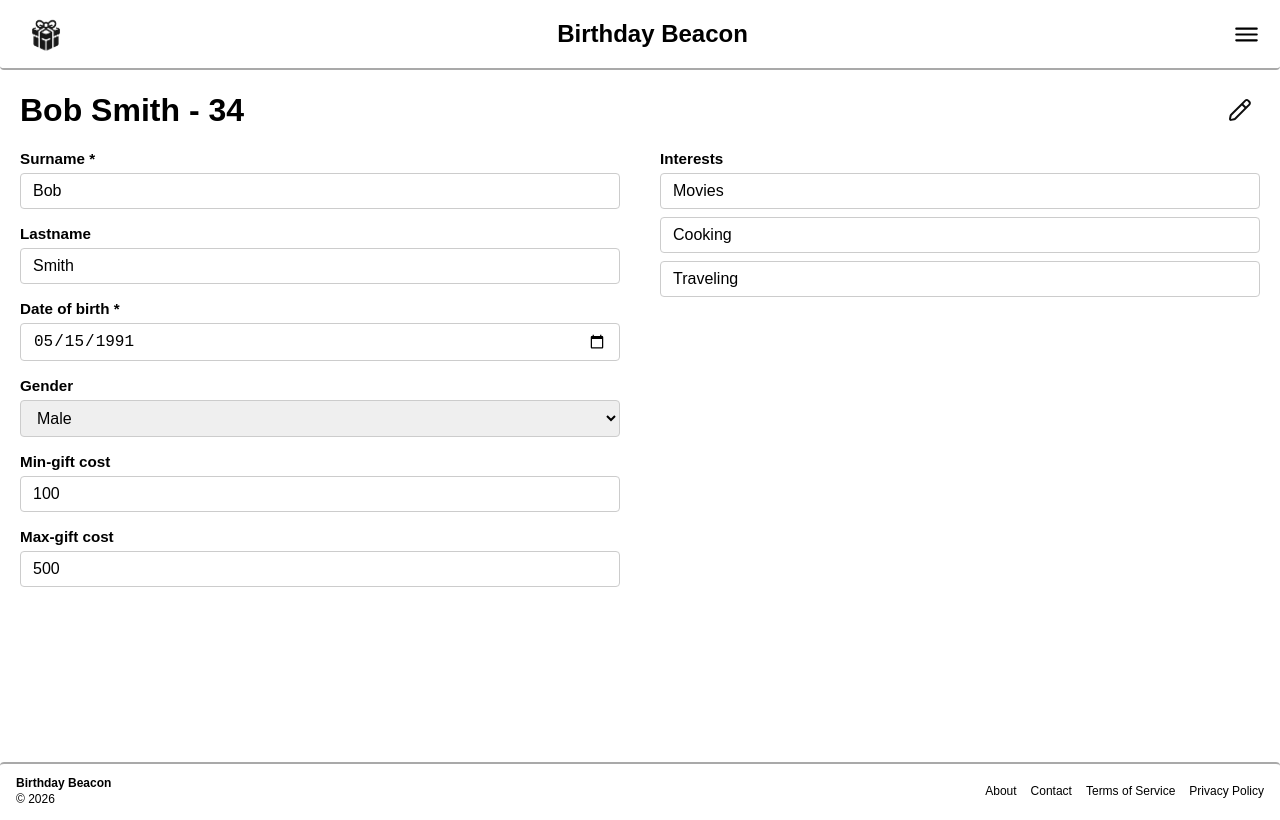
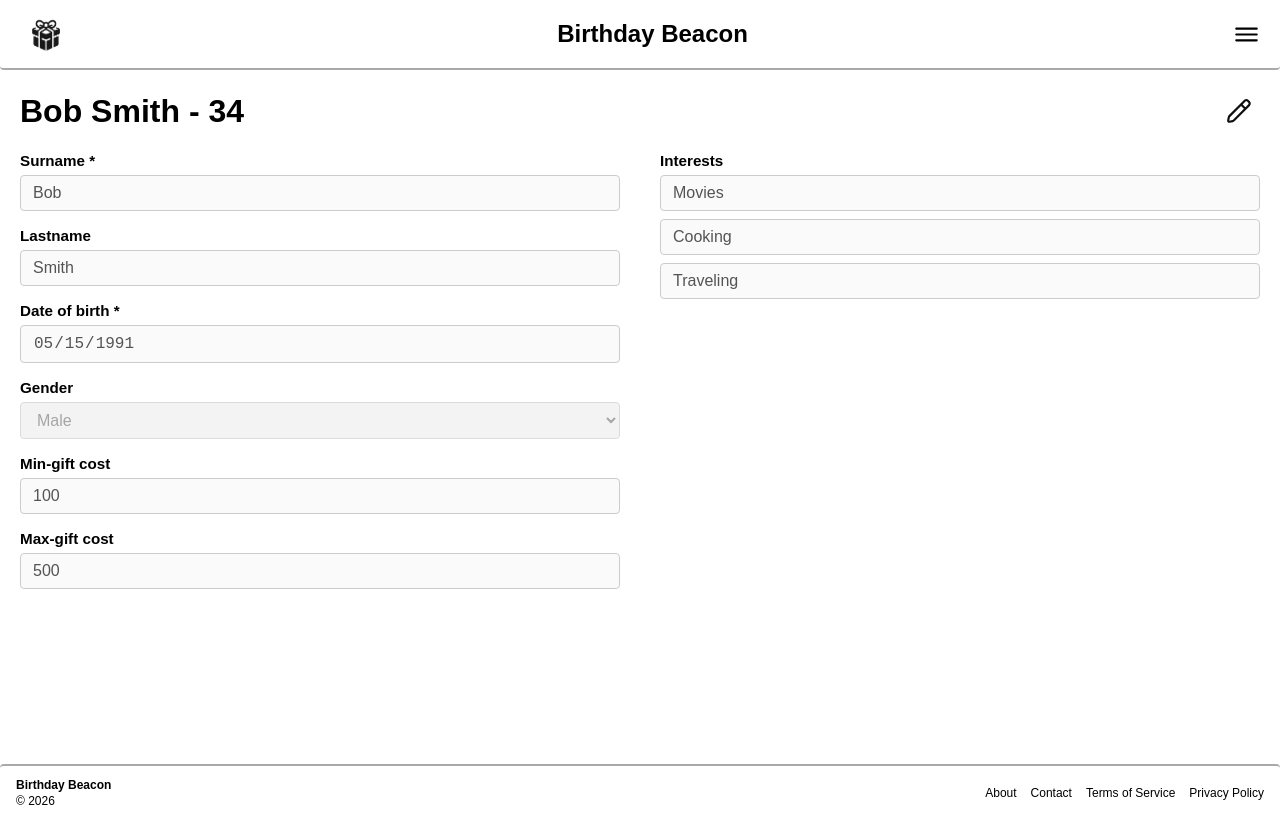
Before and after one commit to LucasLofqvist/birthday-beacon-ui, a Vue app: page /contact/view/1 in a window 1280 px wide. Built offline with nearby package versions, Linux system fonts and the light colour scheme.

Commit message:
Disabled all fields when in view mode. Removed cancel button and made edit-btn toggleable.

```diff
--- a/src/views/main/ContactView.vue
+++ b/src/views/main/ContactView.vue
@@ -132,9 +132,9 @@ const maxDate = new Date().toISOString().split("T")[0];
       </h1>
       <button
         v-if="mode === 'view' || mode === 'edit'"
-        :disabled="mode === 'edit'"
-        @click="mode = 'edit'"
+        @click="mode === 'view' ? (mode = 'edit') : (mode = 'view')"
         class="edit-btn"
+        :class="{ active: mode === 'edit' }"
         title="Edit contact"
       >
         <img :src="edit" alt="Edit" />
@@ -145,12 +145,22 @@ const maxDate = new Date().toISOString().split("T")[0];
       <section class="left-section">
         <div class="form-group">
           <label for="surname">Surname *</label>
-          <input v-model="contact.surname" type="text" id="surname" />
+          <input
+            v-model="contact.surname"
+            type="text"
+            id="surname"
+            :disabled="mode === 'view'"
+          />
         </div>
 
         <div class="form-group">
           <label for="lastname">Lastname</label>
-          <input v-model="contact.lastname" type="text" id="lastname" />
+          <input
+            v-model="contact.lastname"
+            type="text"
+            id="lastname"
+            :disabled="mode === 'view'"
+          />
         </div>
 
         <div class="form-group">
@@ -160,12 +170,17 @@ const maxDate = new Date().toISOString().split("T")[0];
             type="date"
             id="dateOfBirth"
             :max="maxDate"
+            :disabled="mode === 'view'"
           />
         </div>
 
         <div class="form-group">
           <label for="gender">Gender</label>
-          <select v-model="contact.gender" id="gender">
+          <select
+            v-model="contact.gender"
+            id="gender"
+            :disabled="mode === 'view'"
+          >
             <option value="">Select gender</option>
             <option value="male">Male</option>
             <option value="female">Female</option>
@@ -180,6 +195,7 @@ const maxDate = new Date().toISOString().split("T")[0];
             type="number"
             id="minGiftCost"
             :min="0"
+            :disabled="mode === 'view'"
           />
         </div>
 
@@ -190,6 +206,7 @@ const maxDate = new Date().toISOString().split("T")[0];
             type="number"
             id="maxGiftCost"
             :min="minGiftCost"
+            :disabled="mode === 'view'"
           />
         </div>
       </section>
@@ -209,6 +226,7 @@ const maxDate = new Date().toISOString().split("T")[0];
                 type="text"
                 :placeholder="`Interest ${index + 1}`"
                 class="interest-input"
+                :disabled="mode === 'view'"
               />
               <button
                 v-if="mode === 'create' || mode === 'edit'"
@@ -244,16 +262,7 @@ const maxDate = new Date().toISOString().split("T")[0];
           type="submit"
           class="save-btn"
         >
-          {{ mode === "create" ? "Create" : "Save" }} Contact
-        </button>
-
-        <button
-          v-if="mode === 'edit'"
-          type="button"
-          @click.prevent="mode = 'view'"
-          class="cancel-btn"
-        >
-          Cancel Edit
+          Save {{ mode === "create" ? "Contact" : "Changes" }}
         </button>
       </section>
     </form>
@@ -291,29 +300,28 @@ const maxDate = new Date().toISOString().split("T")[0];
 }
 
 .edit-btn {
-  background: none;
+  background-color: white;
   border: none;
   cursor: pointer;
   padding: 8px;
-  border-radius: 4px;
+  border-radius: 50%;
   display: flex;
   align-items: center;
   justify-content: center;
-  transition: background-color 0.2s;
+  -webkit-tap-highlight-color: transparent;
+  transition: transform 0.2s;
 }
 
-.edit-btn:hover:not(:disabled) {
-  background-color: #f0f0f0;
-}
-
-.edit-btn:disabled {
-  opacity: 0.5;
-  cursor: not-allowed;
+.edit-btn.active {
+  transform: scale(0.9);
+  box-shadow:
+    inset 2px 2px 6px rgba(0, 0, 0, 0.25),
+    inset -2px -2px 6px rgba(255, 255, 255, 0.7);
 }
 
 .edit-btn img {
-  width: 24px;
-  height: 24px;
+  width: 26px;
+  height: 26px;
 }
 
 .contact-form {
@@ -409,7 +417,6 @@ const maxDate = new Date().toISOString().split("T")[0];
   margin-top: 8px;
 }
 
-/* Bottom section buttons */
 .bottom-section {
   display: flex;
   align-items: center;
@@ -420,8 +427,7 @@ const maxDate = new Date().toISOString().split("T")[0];
   width: 100%;
 }
 
-.save-btn,
-.cancel-btn {
+.save-btn {
   padding: 10px 20px;
   font-size: 1rem;
   font-weight: 500;
@@ -458,13 +464,4 @@ const maxDate = new Date().toISOString().split("T")[0];
 .delete-btn:hover {
   background-color: #da190b;
 }
-
-.cancel-btn {
-  background-color: #9e9e9e;
-  color: white;
-}
-
-.cancel-btn:hover {
-  background-color: #757575;
-}
 </style>
```
